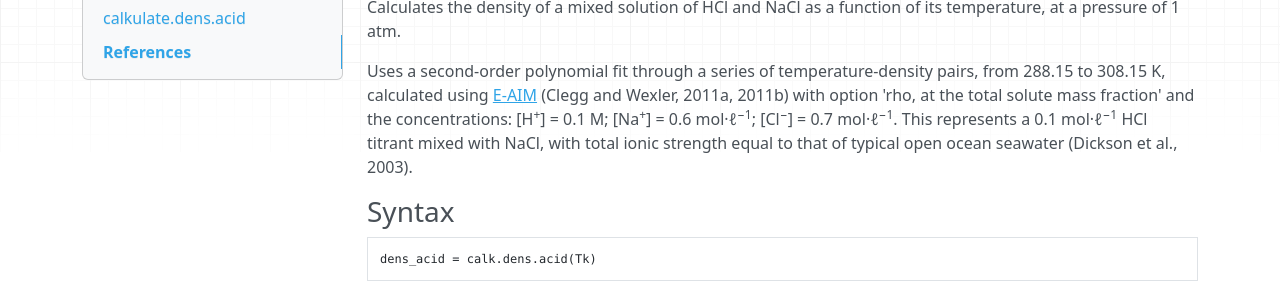
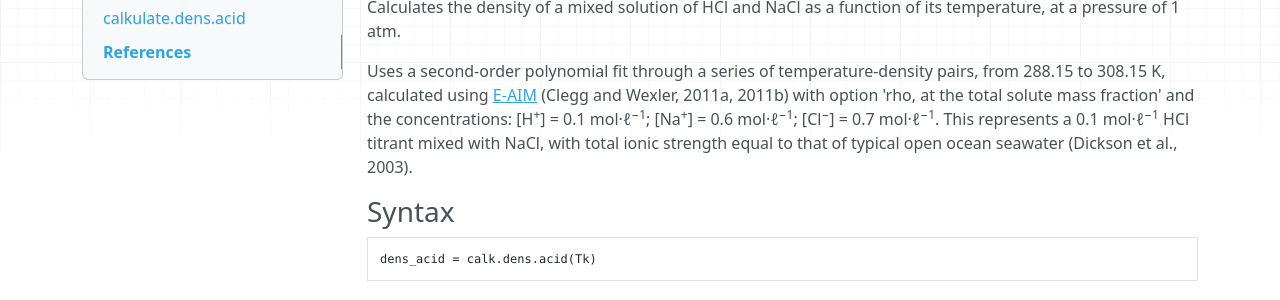
Before and after one commit to mvdh7/calkulate, an MkDocs documentation site: the page built from docs/python.md, in a window 1280 px wide and 900 px high, scrolled down 687 px. Shown: the part 154-454 px from the top of the window. Built offline with MkDocs 1.6.1, drawn with Linux system fonts in a browser that asks for light colours; nearby versions of some CDN libraries.

Commit message:
Unit correction

```diff
--- a/docs/python.md
+++ b/docs/python.md
@@ -62,7 +62,7 @@
 
 Calculates the density of a mixed solution of HCl and NaCl as a function of its temperature, at a pressure of 1 atm.
 
-Uses a second-order polynomial fit through a series of temperature-density pairs, from 288.15 to 308.15 K, calculated using [E-AIM](http://www.aim.env.uea.ac.uk/aim/density/density_electrolyte.php) (Clegg and Wexler, 2011a, 2011b) with option 'rho, at the total solute mass fraction' and the concentrations: [H<sup>+</sup>] = 0.1 M; [Na<sup>+</sup>] = 0.6 mol·ℓ<sup>−1</sup>; [Cl<sup>−</sup>] = 0.7 mol·ℓ<sup>−1</sup>. This represents a 0.1 mol·ℓ<sup>−1</sup> HCl titrant mixed with NaCl, with total ionic strength equal to that of typical open ocean seawater (Dickson et al., 2003).
+Uses a second-order polynomial fit through a series of temperature-density pairs, from 288.15 to 308.15 K, calculated using [E-AIM](http://www.aim.env.uea.ac.uk/aim/density/density_electrolyte.php) (Clegg and Wexler, 2011a, 2011b) with option 'rho, at the total solute mass fraction' and the concentrations: [H<sup>+</sup>] = 0.1 mol·ℓ<sup>−1</sup>; [Na<sup>+</sup>] = 0.6 mol·ℓ<sup>−1</sup>; [Cl<sup>−</sup>] = 0.7 mol·ℓ<sup>−1</sup>. This represents a 0.1 mol·ℓ<sup>−1</sup> HCl titrant mixed with NaCl, with total ionic strength equal to that of typical open ocean seawater (Dickson et al., 2003).
 
 ### Syntax
 
```
